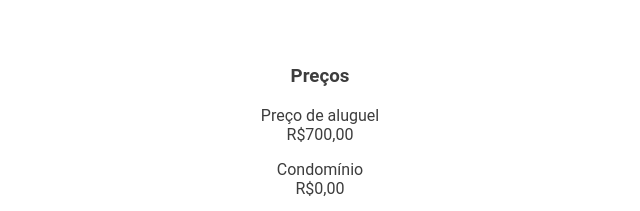
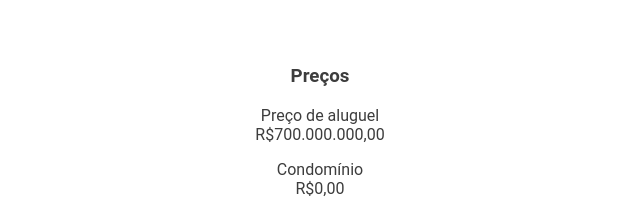
Before and after one commit to letavs/r2rimoveis, a plain HTML site: page imoveis.html in a window 1280 px wide. Shown: the part 949-1160 px from the top of the page, 320-960 px from the left. Drawn offline with Linux system fonts and the light colour scheme.

Commit message:
atualização no valor do aluguel

```diff
--- a/imoveis.html
+++ b/imoveis.html
@@ -51,7 +51,7 @@
                 <h3>Preços</h2>
                     <p>Preço de aluguel
                         <br>
-                        <span> R$700,00</span>
+                        <span> R$700.000.000,00</span>
                     </p>
                     <p>Condomínio
                         <br>
```
